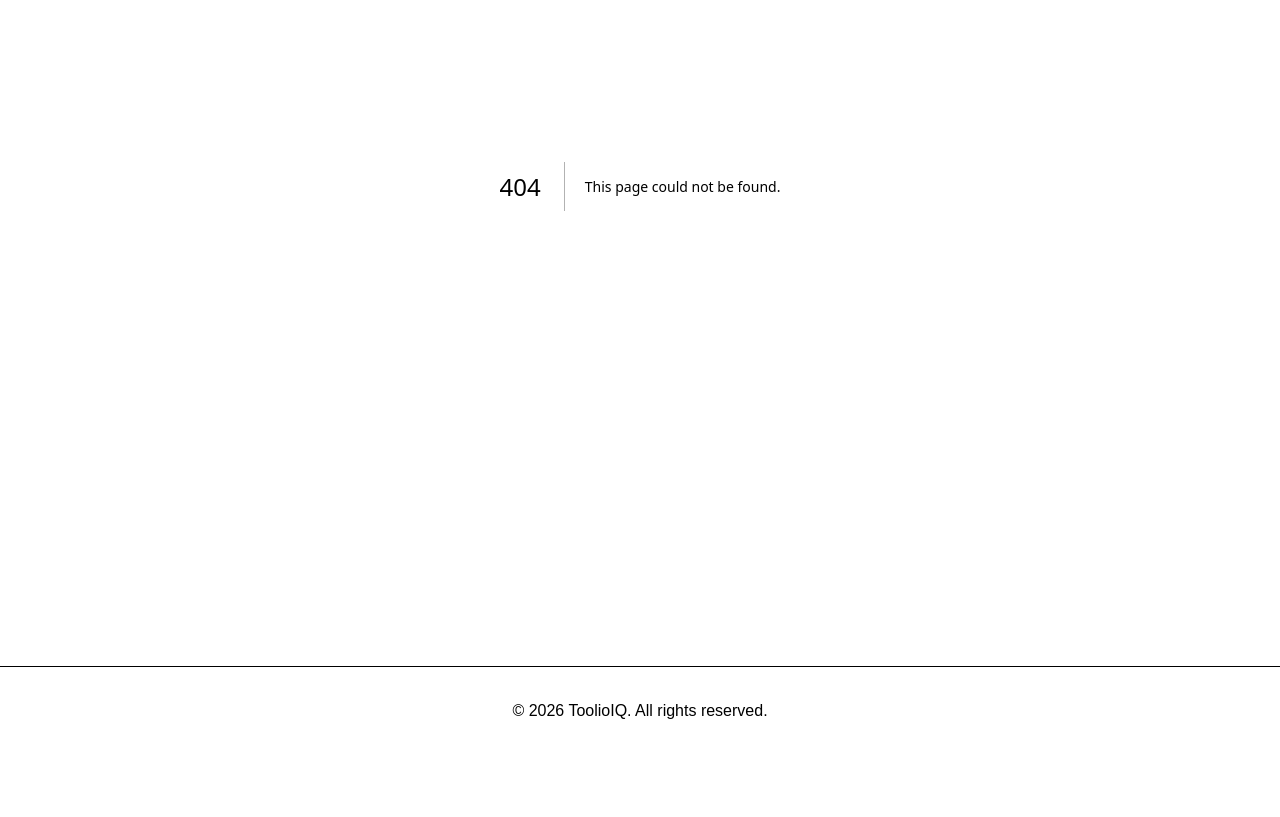
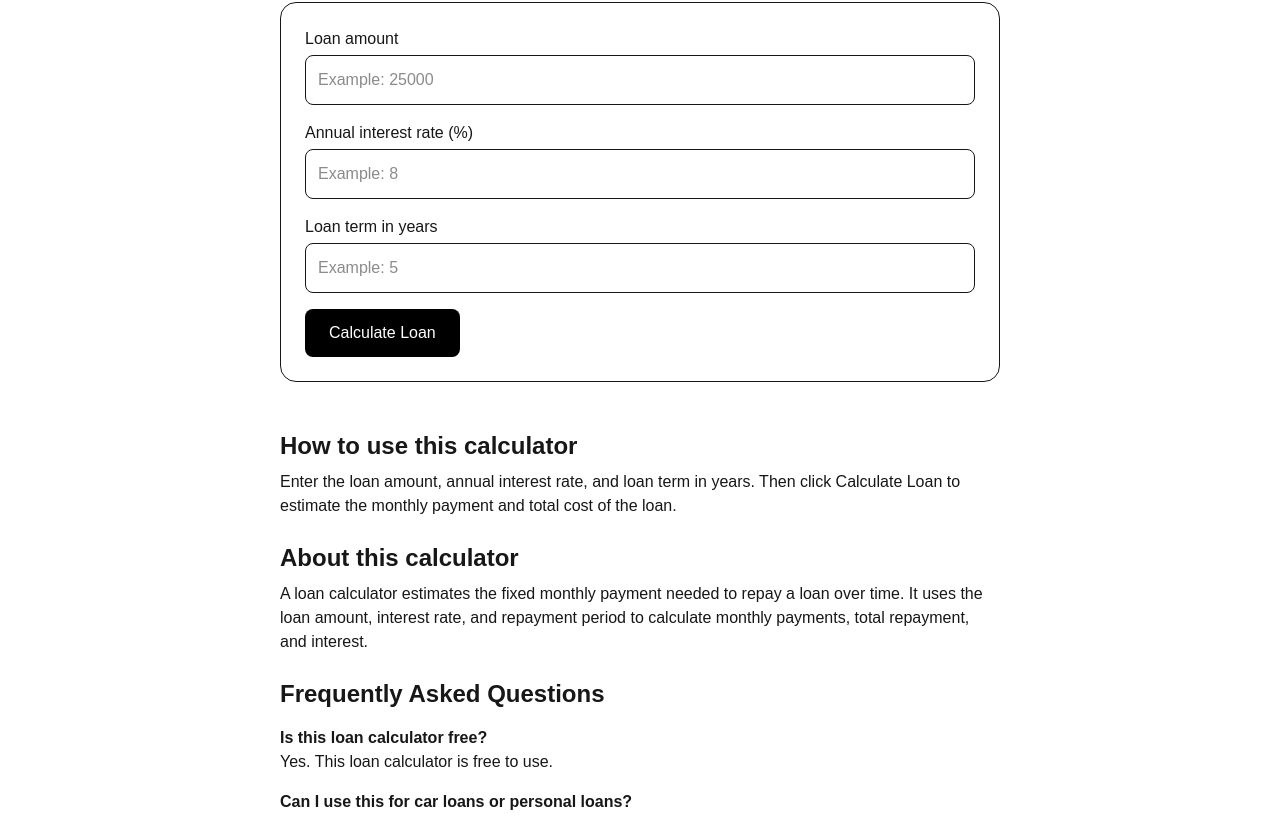
Before and after one commit to toolioiq/toolioiq, a Next.js app: page /calculators/loan-calculator in a window 1280 px wide. Before the commit this address had no page. Shown: the part 279-1096 px from the top of the page. Before the commit the page ends 1034 px from the top, so only its background shows below. Built offline with nearby package versions, Linux system fonts and the light colour scheme.

Commit message:
Add loan calculator

```diff
--- /dev/null
+++ b/app/calculators/loan-calculator/page.tsx
@@ -0,0 +1,73 @@
+import type { Metadata } from "next";
+import LoanCalculator from "@/components/LoanCalculator";
+import CalculatorPageLayout from "@/components/CalculatorPageLayout";
+
+export const metadata: Metadata = {
+  title: "Loan Calculator | ToolioIQ",
+  description:
+    "Estimate monthly loan payments, total repayment, and interest with ToolioIQ's free loan calculator.",
+};
+
+export default function LoanCalculatorPage() {
+  return (
+    <CalculatorPageLayout
+      title="Loan Calculator"
+      description="Use this free loan calculator to estimate monthly payments, total repayment, and total interest for personal loans, auto loans, student loans, and other installment loans."
+      howToUse={
+        <p>
+          Enter the loan amount, annual interest rate, and loan term in years.
+          Then click Calculate Loan to estimate the monthly payment and total
+          cost of the loan.
+        </p>
+      }
+      explanation={
+        <p>
+          A loan calculator estimates the fixed monthly payment needed to repay
+          a loan over time. It uses the loan amount, interest rate, and repayment
+          period to calculate monthly payments, total repayment, and interest.
+        </p>
+      }
+      faqs={
+        <>
+          <h3 className="font-semibold mt-4">Is this loan calculator free?</h3>
+          <p>Yes. This loan calculator is free to use.</p>
+
+          <h3 className="font-semibold mt-4">
+            Can I use this for car loans or personal loans?
+          </h3>
+          <p>
+            Yes. You can use it for personal loans, car loans, student loans,
+            business loans, and other fixed-payment loans.
+          </p>
+
+          <h3 className="font-semibold mt-4">
+            Does this include fees or taxes?
+          </h3>
+          <p>
+            No. This version estimates loan payments based on principal,
+            interest rate, and term only.
+          </p>
+        </>
+      }
+      relatedTools={[
+        {
+          title: "Mortgage Calculator",
+          href: "/calculators/mortgage-calculator",
+          description: "Estimate monthly mortgage payments and total interest.",
+        },
+        {
+          title: "Compound Interest Calculator",
+          href: "/calculators/compound-interest-calculator",
+          description: "Estimate future value and interest earned over time.",
+        },
+        {
+          title: "Percentage Calculator",
+          href: "/calculators/percentage-calculator",
+          description: "Calculate percentages quickly and easily.",
+        },
+      ]}
+    >
+      <LoanCalculator />
+    </CalculatorPageLayout>
+  );
+}
--- a/app/calculators/page.tsx
+++ b/app/calculators/page.tsx
@@ -55,6 +55,13 @@ export default function CalculatorsPage() {
           <h2 className="text-xl font-semibold">Mortgage Calculator</h2>
           <p>Estimate monthly mortgage payments and total interest.</p>
         </Link>
+        <Link
+          href="/calculators/loan-calculator"
+          className="border rounded-xl p-6 hover:bg-gray-50"
+        >
+          <h2 className="text-xl font-semibold">Loan Calculator</h2>
+          <p>Estimate monthly loan payments and total interest.</p>
+        </Link>
       </div>
     </main>
   );
--- /dev/null
+++ b/components/LoanCalculator.tsx
@@ -0,0 +1,120 @@
+"use client";
+
+import { useState } from "react";
+
+export default function LoanCalculator() {
+  const [loanAmount, setLoanAmount] = useState("");
+  const [interestRate, setInterestRate] = useState("");
+  const [loanTerm, setLoanTerm] = useState("");
+  const [monthlyPayment, setMonthlyPayment] = useState<number | null>(null);
+  const [totalPayment, setTotalPayment] = useState<number | null>(null);
+  const [totalInterest, setTotalInterest] = useState<number | null>(null);
+  const [error, setError] = useState("");
+
+  const calculateLoan = () => {
+    setError("");
+    setMonthlyPayment(null);
+    setTotalPayment(null);
+    setTotalInterest(null);
+
+    const principal = Number(loanAmount);
+    const annualRate = Number(interestRate);
+    const years = Number(loanTerm);
+
+    if (principal <= 0 || annualRate < 0 || years <= 0) {
+      setError("Please enter valid loan details.");
+      return;
+    }
+
+    const monthlyRate = annualRate / 100 / 12;
+    const numberOfPayments = years * 12;
+
+    let payment: number;
+
+    if (monthlyRate === 0) {
+      payment = principal / numberOfPayments;
+    } else {
+      payment =
+        principal *
+        (monthlyRate * Math.pow(1 + monthlyRate, numberOfPayments)) /
+        (Math.pow(1 + monthlyRate, numberOfPayments) - 1);
+    }
+
+    const total = payment * numberOfPayments;
+    const interest = total - principal;
+
+    setMonthlyPayment(Number(payment.toFixed(2)));
+    setTotalPayment(Number(total.toFixed(2)));
+    setTotalInterest(Number(interest.toFixed(2)));
+  };
+
+  return (
+    <div className="border rounded-2xl p-6 space-y-4">
+      <div>
+        <label className="block font-medium mb-1">Loan amount</label>
+        <input
+          type="number"
+          value={loanAmount}
+          onChange={(e) => setLoanAmount(e.target.value)}
+          className="border rounded-lg p-3 w-full"
+          placeholder="Example: 25000"
+        />
+      </div>
+
+      <div>
+        <label className="block font-medium mb-1">
+          Annual interest rate (%)
+        </label>
+        <input
+          type="number"
+          value={interestRate}
+          onChange={(e) => setInterestRate(e.target.value)}
+          className="border rounded-lg p-3 w-full"
+          placeholder="Example: 8"
+        />
+      </div>
+
+      <div>
+        <label className="block font-medium mb-1">Loan term in years</label>
+        <input
+          type="number"
+          value={loanTerm}
+          onChange={(e) => setLoanTerm(e.target.value)}
+          className="border rounded-lg p-3 w-full"
+          placeholder="Example: 5"
+        />
+      </div>
+
+      <button
+        onClick={calculateLoan}
+        className="bg-black text-white px-6 py-3 rounded-lg"
+      >
+        Calculate Loan
+      </button>
+
+      {error && <p className="text-red-600 font-medium">{error}</p>}
+
+      {monthlyPayment !== null &&
+        totalPayment !== null &&
+        totalInterest !== null && (
+          <div className="bg-gray-50 border rounded-xl p-6 space-y-2">
+            <h2 className="text-2xl font-bold mb-2">Loan Result</h2>
+
+            <p className="text-xl">
+              Monthly payment:{" "}
+              <strong>${monthlyPayment.toLocaleString()}</strong>
+            </p>
+
+            <p>
+              Total payment: <strong>${totalPayment.toLocaleString()}</strong>
+            </p>
+
+            <p>
+              Total interest:{" "}
+              <strong>${totalInterest.toLocaleString()}</strong>
+            </p>
+          </div>
+        )}
+    </div>
+  );
+}
```
